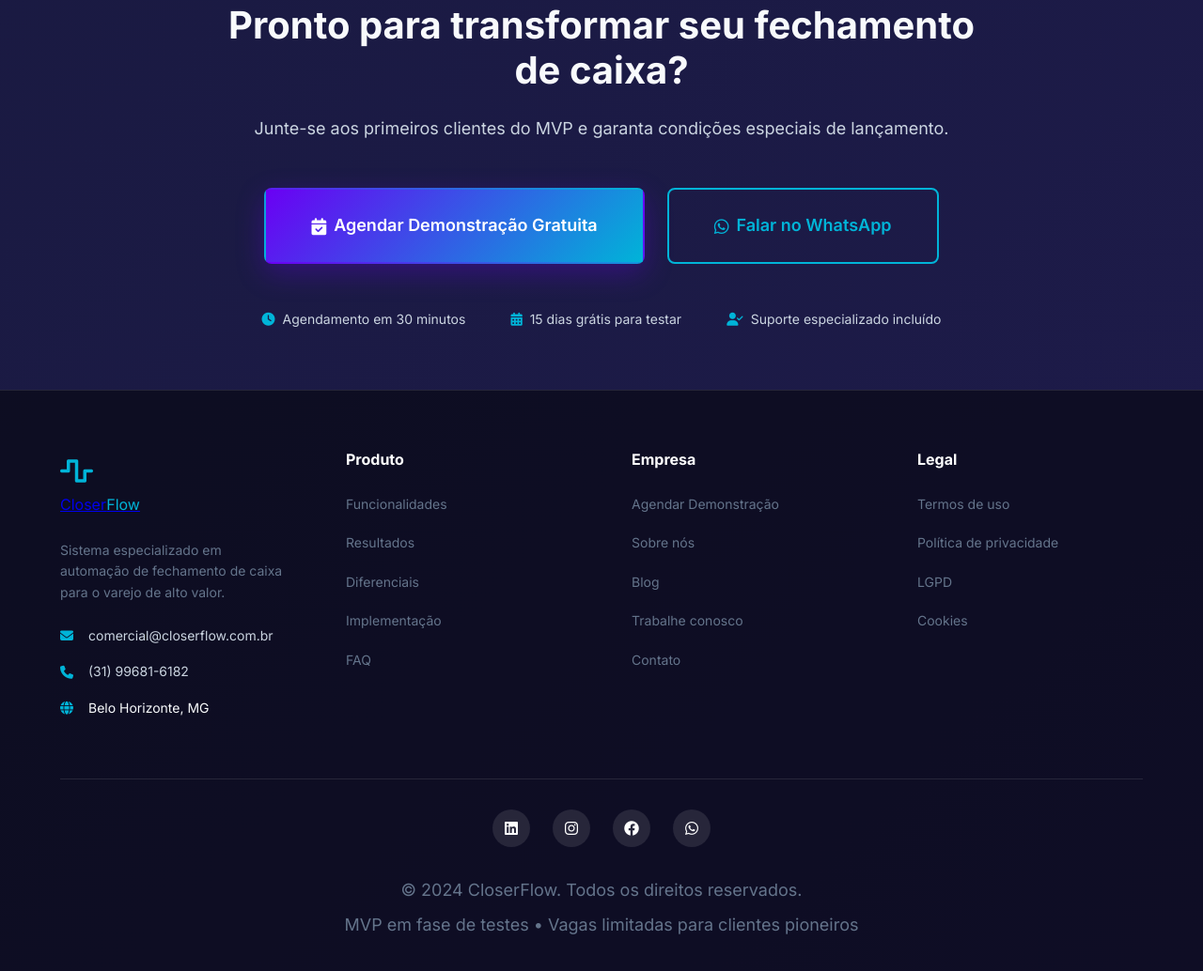
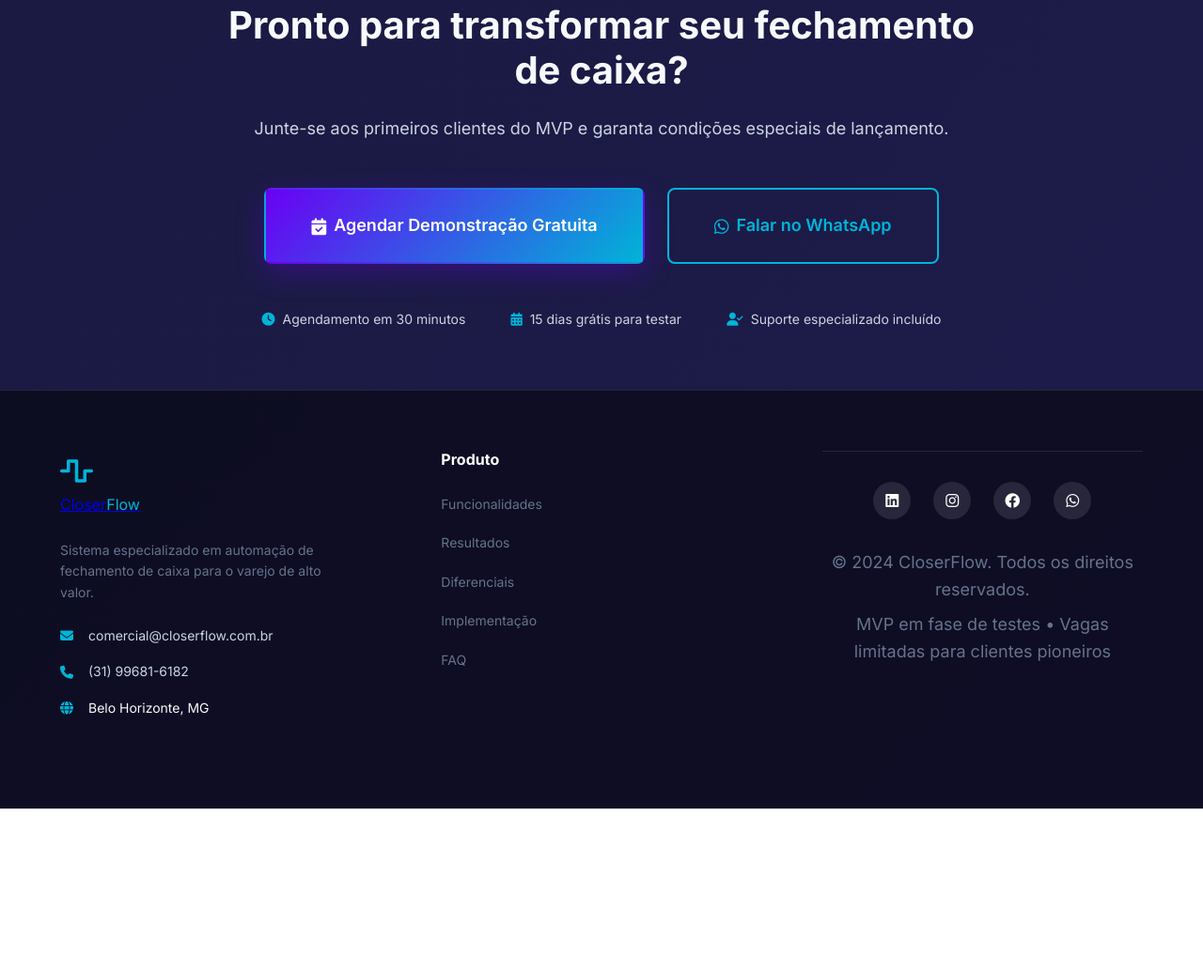
Before and after one commit to Yodaime/CloserFlowLand, a website: page index.html in a window 1280 px wide. Shown: the part 6247-7281 px from the top of the page at 94% size. After the commit the page ends 7108 px from the top, so only its background shows below. Drawn offline with Linux system fonts and the light colour scheme.

Commit message:
melhorias

```diff
--- a/index.html
+++ b/index.html
@@ -595,27 +595,6 @@
                     </ul>
                 </div>
 
-                <div class="footer-links">
-                    <h4>Empresa</h4>
-                    <ul>
-                        <li><a href="#demo">Agendar Demonstração</a></li>
-                        <li><a href="#">Sobre nós</a></li>
-                        <li><a href="#">Blog</a></li>
-                        <li><a href="#">Trabalhe conosco</a></li>
-                        <li><a href="#">Contato</a></li>
-                    </ul>
-                </div>
-
-                <div class="footer-links">
-                    <h4>Legal</h4>
-                    <ul>
-                        <li><a href="#">Termos de uso</a></li>
-                        <li><a href="#">Política de privacidade</a></li>
-                        <li><a href="#">LGPD</a></li>
-                        <li><a href="#">Cookies</a></li>
-                    </ul>
-                </div>
-            </div>
 
             <div class="footer-bottom">
                 <div class="social-links">
```
